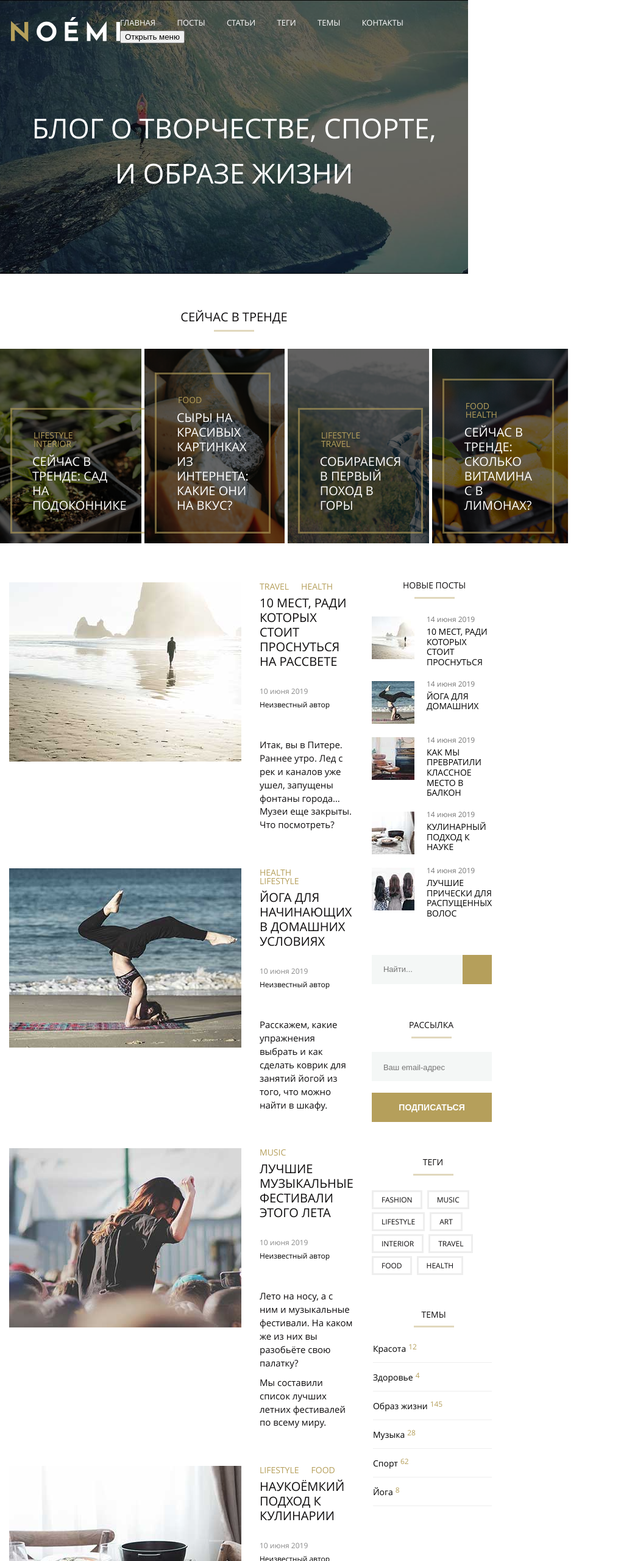
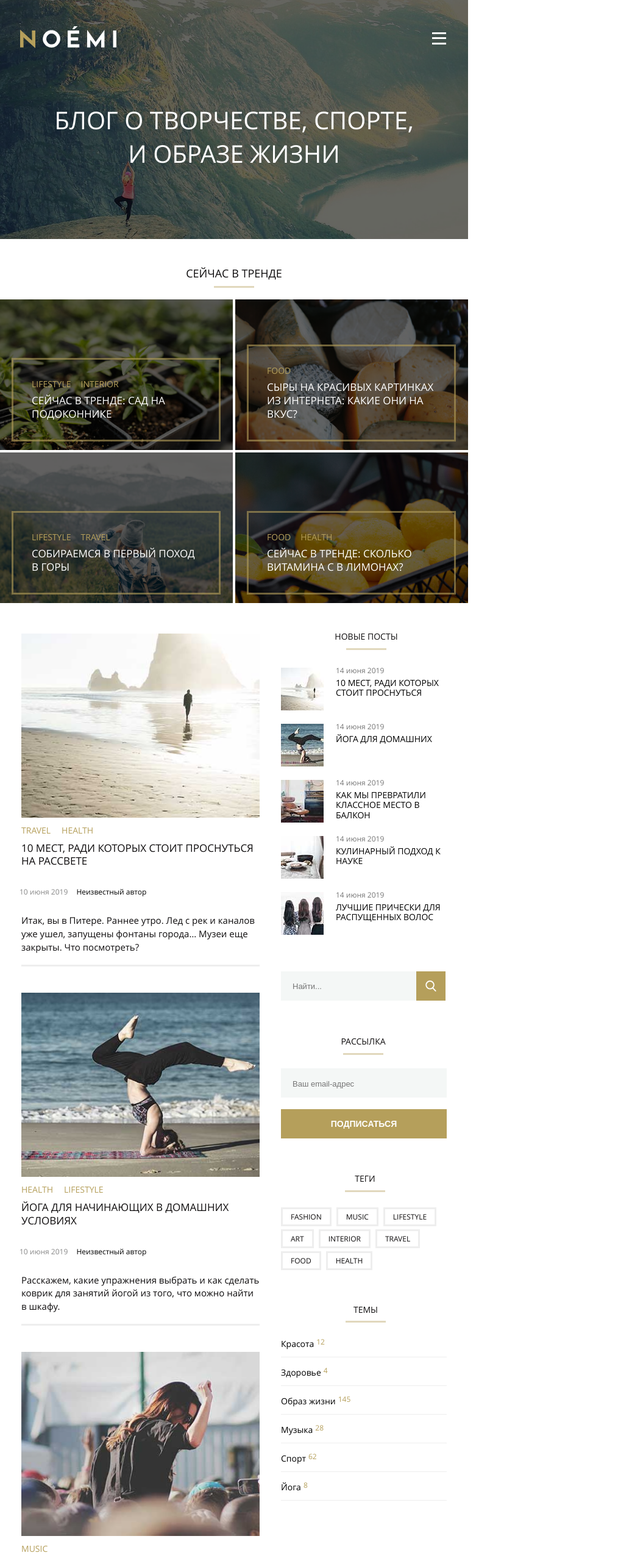
Before and after one commit to illilis/mq-diploma, a plain HTML site: page index.html in a window 768 px wide. Shown: the top 2560 px of the page at 61% size, 1037 px wide, since content can reach past the window. Drawn offline with Linux system fonts and the light colour scheme.

Commit message:
Внесение правок в desktop-версию и верстка tablet-версии
Внесение всех правок от дипломного руководителя в desktop-версию.
Полная верстка tablet-версии (в том числе pop-up и пейзажной ориентации)

```diff
--- a/css/style.css
+++ b/css/style.css
@@ -1,10 +1,16 @@
 /*основные свойства*/
+
+* {
+  box-sizing: border-box;
+}
 
 a {
   text-decoration: none;
 }
 
-h1, h2, h3 {
+h1,
+h2,
+h3 {
   text-transform: uppercase;
   margin-top: 0;
   margin-bottom: 0;
@@ -81,6 +87,10 @@ body {
 }
 
 .popup-close {
+  background-image: url('../svg/form-x.svg');
+  background-repeat: no-repeat;
+  background-size: 19px;
+
   width: 20px;
   height: 20px;
 
@@ -206,12 +216,13 @@ body {
   cursor: pointer;
 }
 
-.popup-radio:checked + .popup-radio-label-yes::before,
-.popup-radio:checked + .popup-radio-label-no::before {
+.popup-radio:checked+.popup-radio-label-yes::before,
+.popup-radio:checked+.popup-radio-label-no::before {
   background-image: url(../svg/form-circle.svg);
 }
 
-.popup-radio-label-yes, .popup-radio-label-no {
+.popup-radio-label-yes,
+.popup-radio-label-no {
   margin-right: 10px;
 
   cursor: pointer;
@@ -291,6 +302,9 @@ body {
 
   position: relative;
   z-index: 0;
+
+  padding-top: 26px;
+  padding-bottom: 127px;
 }
 
 .header:after {
@@ -312,7 +326,7 @@ body {
   display: flex;
   justify-content: space-between;
   margin: 0 auto;
-    padding: 26px 14px 0;
+  padding: 0 14px;
   box-sizing: border-box;
 }
 
@@ -352,12 +366,15 @@ body {
   text-decoration: underline;
 }
 
+.menu-button {
+  display: none;
+}
+
 .title {
   display: block;
 
   max-width: 700px;
-    margin: auto;
-    padding: 99px 0 127px;
+  margin: 99px auto 0;
 }
 
 .title-text {
@@ -413,7 +430,7 @@ body {
   flex-grow: 1;
 
   width: 25%;
-    height: 287px;
+  min-height: 319px;
 
   padding: 16px 23px 16px 17px;
 
@@ -482,8 +499,11 @@ body {
 
   text-transform: uppercase;
 
-    margin-left: 2px;
   margin-right: 16px;
+}
+
+.trend-category:last-child {
+  margin-right: 0;
 }
 
 .trend-category-link {
@@ -525,12 +545,14 @@ body {
 
 .posts {
   flex-grow: 1;
+  margin-right: 30px;
 }
 
 .post-preview {
   display: flex;
+  align-items: flex-start;
 
-    align-items: flex-start;
+  max-width: 774px;
 }
 
 .post-preview:nth-last-child(n+2) {
@@ -539,13 +561,11 @@ body {
 
 .post-img {
   display: block;
-    max-width: 381px;
+  width: 381px;
 }
 
 .post-body {
-    max-width: 367px;
   margin-left: 30px;
-    margin-right: 30px;
 }
 
 .post-categories {
@@ -567,6 +587,10 @@ body {
   text-decoration: none;
 
   margin-right: 20px;
+}
+
+.post-category:last-child {
+  margin-right: 0;
 }
 
 .post-category-link {
@@ -636,6 +660,8 @@ body {
 
 .aside {
   width: 272px;
+  flex-grow: 0;
+  flex-shrink: 0;
 }
 
 /*новые посты*/
@@ -732,7 +758,7 @@ body {
 }
 
 .search-group {
-    width: calc(100% - 48px);
+  width: calc(100% - 50px);
 }
 
 .form-hidden {
@@ -753,7 +779,7 @@ body {
   box-sizing: border-box;
   width: 100%;
   height: 48px;
-    padding: 19px 0 20px 19px;
+  padding: 21px 20px 20px 19px;
 
   font-size: 13px;
   font-weight: normal;
@@ -773,14 +799,15 @@ body {
   width: 48px;
   height: 48px;
   border: none;
+
+  background-image: url("../svg/search.svg");
+  background-repeat: no-repeat;
+  background-size: 18px;
+  background-position: center;
 }
 
 .search-button:hover {
   background-color: #000000;
-  }
-
-  .search-button-img {
-    width: 18px;
 }
 
 /*форма подписки*/
@@ -821,7 +848,7 @@ body {
   box-sizing: border-box;
   width: 100%;
   height: 48px;
-    padding: 18px 0 16px 19px;
+  padding: 20px 19px 16px 19px;
 
   font-size: 13px;
   font-weight: normal;
@@ -857,7 +884,7 @@ body {
 /*теги*/
 
 .tags {
-    margin-bottom: 43px;
+  margin-bottom: 50px;
 }
 
 .tags-title {
@@ -882,7 +909,7 @@ body {
   background-color: #b59f5b;
   opacity: 0.4;
 
-    margin: 10px auto 31px;
+  margin: 10px auto 25px;
 }
 
 .tags-list {
@@ -898,11 +925,13 @@ body {
 
   text-transform: uppercase;
 
-    margin-bottom: 19px;
   margin-right: 8px;
+  margin-bottom: 5px;
 }
 
 .tag-link {
+  display: block;
+
   color: #0f0d0e;
 
   border: 3px solid #eeeeee;
@@ -915,9 +944,7 @@ body {
 
 /*темы*/
 
-  .categories {
-
-  }
+.categories {}
 
 .categories-title {
   color: #0f0d0e;
@@ -944,24 +971,16 @@ body {
   margin: 9px auto 23px;
 }
 
-  .categories-list {
-    margin-left: 2px;
+.categories-item {
+  list-style: none;
+
+  padding-bottom: 11px;
+
+  border-bottom: 1px solid #eeeeee;
 }
 
-  .categories-item {
-    list-style: none;
-  }
-
-  .categories-item::after {
-    content: "";
-    display: block;
-
-    width: 100%;
-    height: 1px;
-
-    background-color: #eeeeee;
-
-    margin: 12px 0;
+.categories-item:not(:first-child) {
+  padding-top: 13px;
 }
 
 .categories-link {
@@ -1022,22 +1041,19 @@ body {
   max-width: 1200px;
 
   margin-top: 28px;
-    margin-right: 22px;
-    margin-left: 22px;;
+  margin-right: 4px;
+  margin-left: 4px;
 
   display: flex;
   justify-content: space-between;
 }
 
 .product-preview {
-    max-width: 300px;
+  max-width: 340px;
+
   display: flex;
   flex-direction: column;
-  }
-
-  .product-preview:nth-child(2) {
-    margin-right: 50px;
-    margin-left: 50px;
+  align-items: center;
 }
 
 .product-img-wrap {
@@ -1051,13 +1067,12 @@ body {
 
 .product-body {
   outline: 3px solid rgba(181, 159, 91, 0.6);
-    outline-offset: 20px;
 
   flex-grow: 1;
 
-    padding-bottom: 6px;
+  padding: 19px 22px 27px 17px;
 
-    margin-top: -9px;
+  margin-top: -29px;
 }
 
 .product-title {
@@ -1091,7 +1106,7 @@ body {
 }
 
 .product-price-button {
-    margin-top: 21px;
+  margin-top: 22px;
 
   display: flex;
   justify-content: space-between;
@@ -1153,7 +1168,7 @@ body {
 .footer {
   max-width: 1200px;
   box-sizing: border-box;
-    margin: 90px auto 40px;
+  margin: 68px auto 40px;
   padding: 0 15px;
 }
 
@@ -1171,13 +1186,33 @@ body {
 
 .social-items {
   list-style: none;
-    margin: 0 13px;
+  margin-left: 26px;
+}
+
+.social-items:first-child {
+  margin-left: 0;
 }
 
 .social-icon {
   display: block;
   width: 20px;
   height: 20px;
+
+  background-repeat: no-repeat;
+  background-size: 20px;
+  background-position: center;
+}
+
+.social-icon-dribbble {
+  background-image: url("../svg/001-dribbble.svg");
+}
+
+.social-icon-pinterest {
+  background-image: url("../svg/002-pinterest.svg");
+}
+
+.social-icon-tumblr {
+  background-image: url("../svg/003-tumblr.svg");
 }
 
 .social-hidden {
@@ -1207,3 +1242,307 @@ body {
   position: relative;
   left: 5px;
 }
+
+/*media tablet*/
+
+@media (min-width: 641px) and (max-width: 1199px) {
+
+  /*media tablet pop up*/
+
+  .popup-close {
+    background-size: 27px;
+    width: 30px;
+    height: 30px;
+    top: -36px;
+    right: -2px;
+  }
+
+  .popup-title {
+    font-size: 19px;
+  }
+
+  .popup-radio-label-yes::before, .popup-radio-label-no::before {
+    width: 27px;
+    height: 27px;
+    background-size: 25px;
+    top: 8px;
+
+    margin-right: 4px;
+  }
+
+  .popup-radio-label-yes, .popup-radio-label-no {
+    margin-right: 29px;
+  }
+
+  .popup-content {
+    margin-top: 31px;
+  }
+
+  .popup-button {
+    margin-bottom: 25px;
+  }
+
+  /*media tablet header*/
+
+  .header {
+    background-image: url("../images/banner-bg-tablet.jpg");
+
+    padding-top: 43px;
+    padding-bottom: 113px;
+  }
+
+  .header-container {
+    max-width: 768px;
+    padding: 0 33px;
+  }
+
+  .logo-img {
+    display: block;
+    width: 158px;
+    margin: 0;
+  }
+
+  .menu {
+    flex-wrap: nowrap;
+    /*flex-grow: 1;*/
+  }
+
+  .menu-list {
+    flex: 1;
+
+    display: flex;
+    justify-content: space-around;
+
+    margin-left: 8px;
+    margin-right: 12px;
+
+    display: none;
+  }
+
+  .menu-item:nth-child(n+2) {
+    margin-left: 0;
+  }
+
+  .menu-button {
+    display: block;
+
+    margin-right: 3px;
+
+    width: 23px;
+    height: 18px;
+
+    text-indent: -9999px;
+
+    background-color: transparent;
+
+    border: none;
+    padding: 0;
+
+    position: relative;
+    cursor: pointer;
+  }
+
+  .menu-button:before {
+    top: 1px;
+  }
+
+  .menu-button::before, .menu-button::after {
+    content: "";
+    width: 100%;
+    height: 3px;
+
+    background-color: #ffffff;
+
+    position: absolute;
+    left: 0;
+  }
+
+  .menu-button:after {
+    bottom: -3px;
+  }
+
+  .menu-button-label {
+    width: 100%;
+    height: 3px;
+
+    background-color: #ffffff;
+
+    position: absolute;
+    left: 0;
+  }
+
+  .title {
+    max-width: 611px;
+    margin: 90px auto 0;
+  }
+
+  .title-text {
+    font-size: 40px;
+    line-height: 1.375;
+  }
+
+  /*media tablet тренды*/
+
+  .trends {
+    margin-top: 44px;
+  }
+
+  .trends-title {
+    font-size: 18px;
+  }
+
+  .trends-title::after {
+    margin: 9px auto 0px;
+  }
+
+  .trends-prewiews {
+    flex-wrap: wrap;
+    gap: 4px;
+
+    margin-top: 19px;
+  }
+
+  .trend-preview {
+    min-width: calc(50% - 2px);
+    min-height: 247px;
+
+    padding: 14px 20px 14px 19px;
+  }
+
+  .trend-body {
+    padding: 33px 33px 31px 30px;
+  }
+
+  .trend-categories {
+    margin-bottom: 9px;
+  }
+
+  .trend-title {
+    font-size: 17px;
+    line-height: 1.29;
+  }
+
+  /*media tablet основной контент*/
+
+  .content {
+    margin: 50px auto 0;
+    padding: 0 35px;
+  }
+
+  /*media tablet блок со статьями*/
+
+  .posts {
+    margin-right: 5px;
+  }
+
+  .post-preview {
+    display: flex;
+    flex-direction: column;
+
+    max-width: 100%;
+  }
+
+  .post-preview:nth-last-child(n+2) {
+    margin-bottom: 43px;
+  }
+
+  .post-img {
+    width: 391px;
+  }
+
+  .post-body {
+    margin-left: 0;
+    padding-right: 30px;
+
+  }
+
+  .post-categories {
+    margin-top: 14px;
+    margin-bottom: 11px;
+  }
+
+  .post-category {
+    margin-right: 18px;
+  }
+
+  .post-title {
+    font-size: 17px;
+    line-height: 1.29;
+
+    margin-bottom: 27px;
+  }
+
+  .post-meta {
+    margin-bottom: 27px;
+  }
+
+  .post-date {
+    margin-right: 10px;
+    margin-left: -3px;
+  }
+
+  .post-text {
+    border-bottom: 3px solid #eeeeee;
+
+    padding-bottom: 17px;
+  }
+
+  /*media tablet изделия*/
+
+  .products {
+    margin: 39px auto 0;
+  }
+
+  .products-title {
+    font-size: 18px;
+  }
+
+  .products-previews {
+    flex-wrap: wrap;
+
+    row-gap: 30px;
+
+    margin-right: 25px;
+    margin-left: 22px;
+  }
+
+  .product-preview {
+    max-width: 332px;
+  }
+
+  .product-img-wrap {
+    width: 295px;
+    height: 226px;
+  }
+
+  .product-body {
+    padding: 19px 22px 27px 19px;
+  }
+
+  .product-title {
+    font-size: 17px;
+    margin-top: 32px;
+  }
+
+  /*media tablet footer*/
+
+  .footer {
+    margin: 51px auto 40px;
+    padding: 0px 35px;
+  }
+
+  .copyright-link {
+    margin-top: 45px;
+  }
+
+}
+
+@media (min-width: 641px) and (max-width: 1199px) and (orientation: landscape) {
+  .trends-prewiews {
+    flex-wrap: nowrap;
+  }
+
+  .trend-preview {
+    min-width: calc(25% - 4px);
+  }
+}
```
Lines whose indentation alone changed are shown as unchanged.
